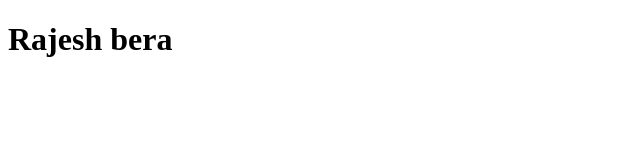
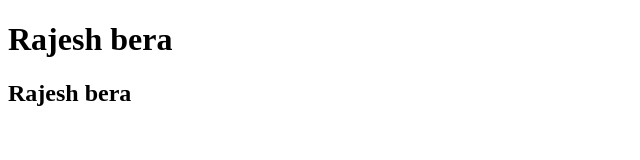
Before and after one commit to Rajeshbera40/demo1, a plain HTML site: page index.html in a window 1280 px wide. Shown: the whole page, without its empty margins (0-640 px from the left). Drawn offline with Linux system fonts and the light colour scheme.

Commit message:
added h2

```diff
--- a/index.html
+++ b/index.html
@@ -8,5 +8,6 @@
   </head>
   <body>
     <h1>Rajesh bera</h1>
+    <h2>Rajesh bera</h2>
   </body>
 </html>
```
